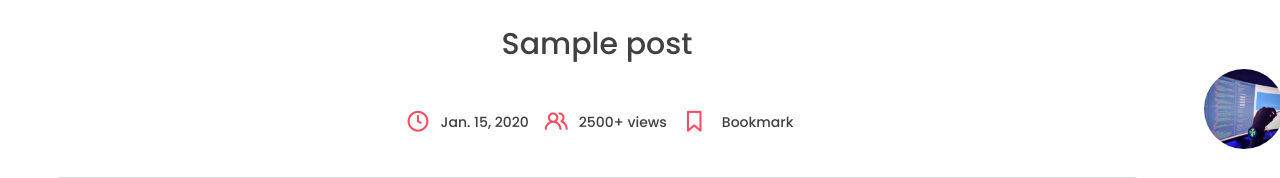
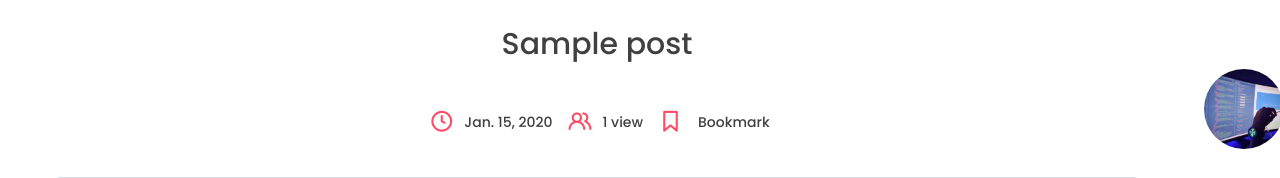
Before and after one commit to jfsarmien2/django-blog-app, a Django app: template blog/templates/blog/post.html in a window 1280 px wide; the page is wider, and only the part inside the window is pictured. Shown: the part 223-401 px from the top of that part. Run offline with Django 5.2, Linux system fonts and the light colour scheme; the template is opened without the code that fills it: values that come from a table or form of the project are taken from there, others are empty; tables that the repository leaves empty hold one stand-in row (values such as "Sample post"); grey boxes marked "Sample" are stand-in pictures; some libraries are stand-ins or nearby versions.

Commit message:
recording views

```diff
--- a/blog/models.py
+++ b/blog/models.py
@@ -25,3 +25,4 @@ class Post(models.Model):
     slug = models.SlugField(max_length=200, unique=True)
     image = models.ImageField(null=True, blank=True, upload_to='images/')
     tags = models.ManyToManyField(Tag, blank=True, related_name='post')
+    view_count = models.IntegerField(null=True, blank=True)
--- a/blog/templates/blog/post.html
+++ b/blog/templates/blog/post.html
@@ -29,15 +29,15 @@
                 </div>
                 <div class="track">
                   <i class="uil uil-users-alt"></i>
-                  <p class="view-count">2500+ views</p>
+                  <p class="view-count">{{ post.view_count }} view{{ post.view_count|pluralize }}</p>
                 </div>
                 <div class="track">
                   <form action="" method="POST">
                     <button type="submit" class="btn btn-info">
                       <i class="uil uil-bookmark-full"></i>
                       <p class="bookmark">Bookmark</p>
-                      <!--                                                                                 REMOVE BOOKMARK
-                          <i class="fa-solid fa-bookmark"></i>                                                                                 -->
+                      <!--                                                                                                             REMOVE BOOKMARK
+                          <i class="fa-solid fa-bookmark"></i>                                                                                                             -->
                     </button>
                   </form>
                 </div>
--- a/blog/views.py
+++ b/blog/views.py
@@ -12,5 +12,10 @@ def index(request):
 
 def post_page(request, slug):
     post = Post.objects.get(slug=slug)
+    if post.view_count is None:
+        post.view_count = 1
+    else:
+        post.view_count += 1
+    post.save()
     context = {"post": post}
     return render(request, 'blog/post.html', context)
```
Also changed, not shown: blog/migrations/0003_post_view_count.py (added).
